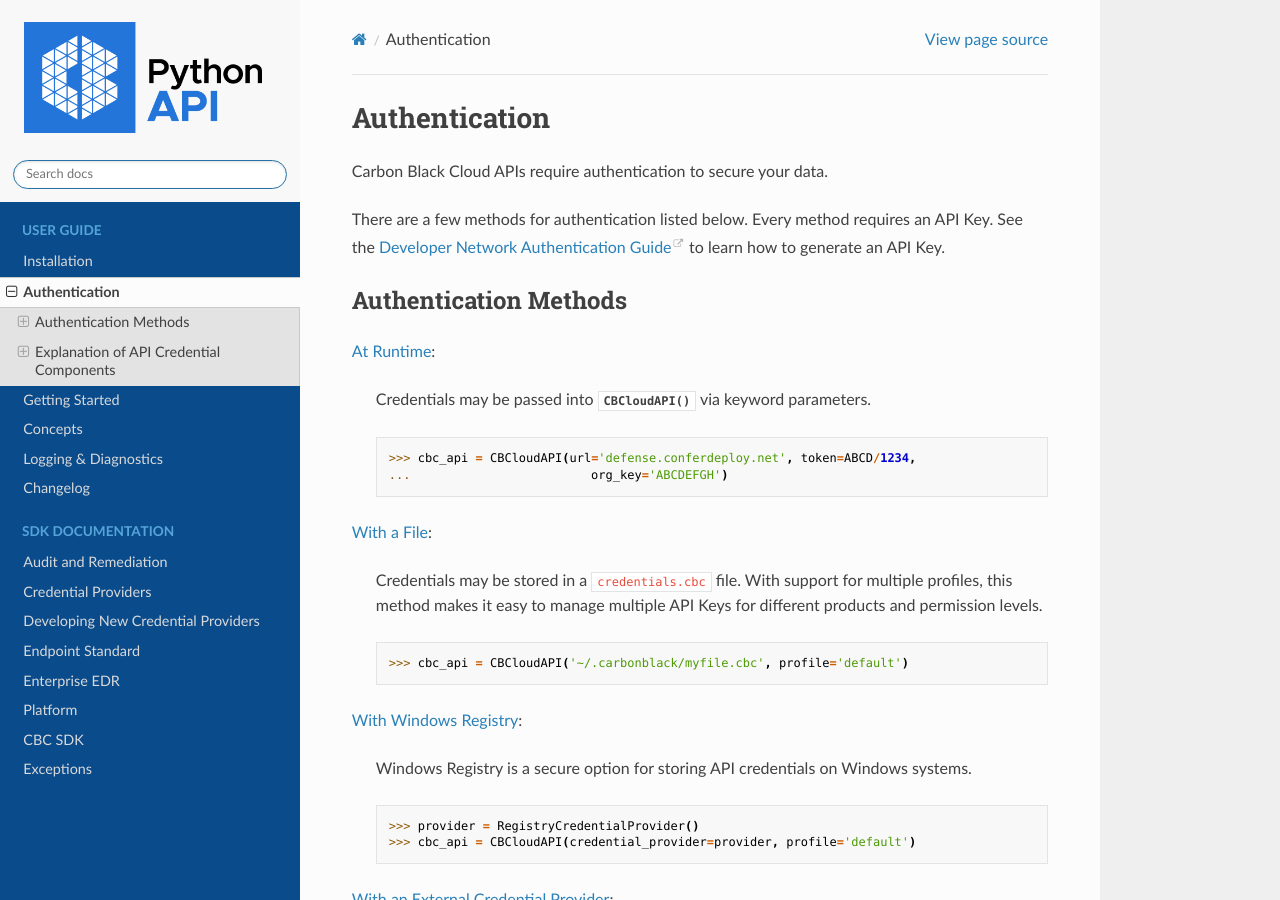
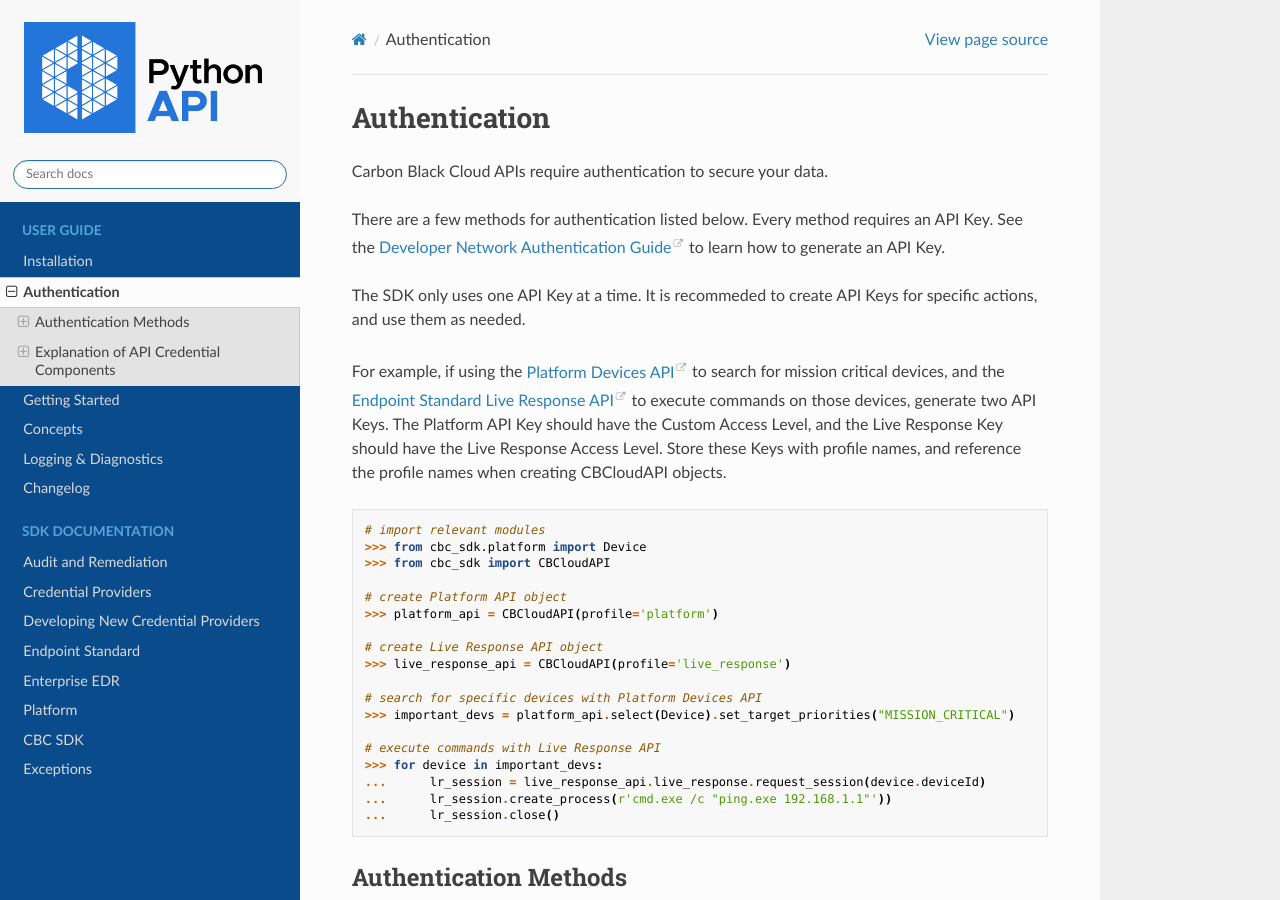
Before and after one commit to carbonblack/carbon-black-cloud-sdk-python, a Sphinx documentation site: the page built from docs/authentication.rst, in a window 1280 px wide and 900 px high. Built offline with Sphinx 7.4.7 and the Read the Docs theme 2.0.0, drawn with Linux system fonts in a browser that asks for light colours.

Commit message:
second pass at auth doc, add example of using multiple keys

```diff
--- a/docs/authentication.rst
+++ b/docs/authentication.rst
@@ -6,8 +6,45 @@
 
 Carbon Black Cloud APIs require authentication to secure your data.
 
-There are a few methods for authentication listed below. Every method requires an API Key.
-See the `Developer Network Authentication Guide`_ to learn how to generate an API Key.
+There are a few methods for authentication listed below. Every method requires
+an API Key. See the `Developer Network Authentication Guide`_ to learn how to
+generate an API Key.
+
+The SDK only uses one API Key at a time. It is recommeded to create API Keys for
+specific actions, and use them as needed.
+
+For example, if using the
+`Platform Devices API <https://developer.carbonblack.com/reference/carbon-black-cloud/platform/latest/devices-api/#search-devices>`_
+to search for mission critical devices, and the
+`Endpoint Standard Live Response API <https://developer.carbonblack.com/reference/carbon-black-cloud/cb-defense/latest/live-response-api/>`_
+to execute commands on those devices, generate two API Keys. The Platform API Key should have the
+Custom Access Level, and the Live Response Key should have the Live Response Access Level.
+Store these Keys with profile names, and reference the profile names when creating
+CBCloudAPI objects.
+
+::
+
+  # import relevant modules
+  >>> from cbc_sdk.platform import Device
+  >>> from cbc_sdk import CBCloudAPI
+
+  # create Platform API object
+  >>> platform_api = CBCloudAPI(profile='platform')
+
+  # create Live Response API object
+  >>> live_response_api = CBCloudAPI(profile='live_response')
+
+  # search for specific devices with Platform Devices API
+  >>> important_devs = platform_api.select(Device).set_target_priorities("MISSION_CRITICAL")
+
+  # execute commands with Live Response API
+  >>> for device in important_devs:
+  ...      lr_session = live_response_api.live_response.request_session(device.deviceId)
+  ...      lr_session.create_process(r'cmd.exe /c "ping.exe 192.168.1.1"'))
+  ...      lr_session.close()
+
+
+
 
 Authentication Methods
 ----------------------
```
